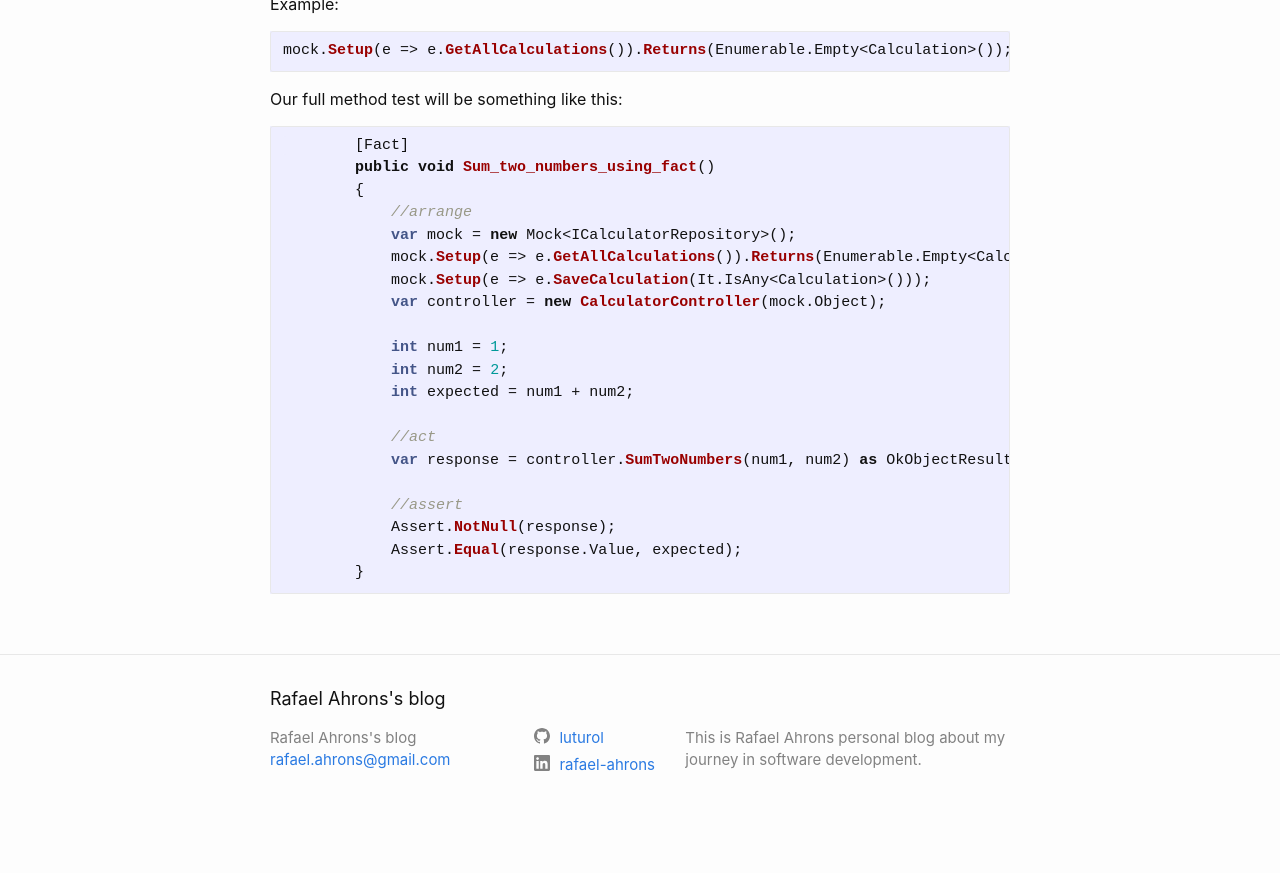
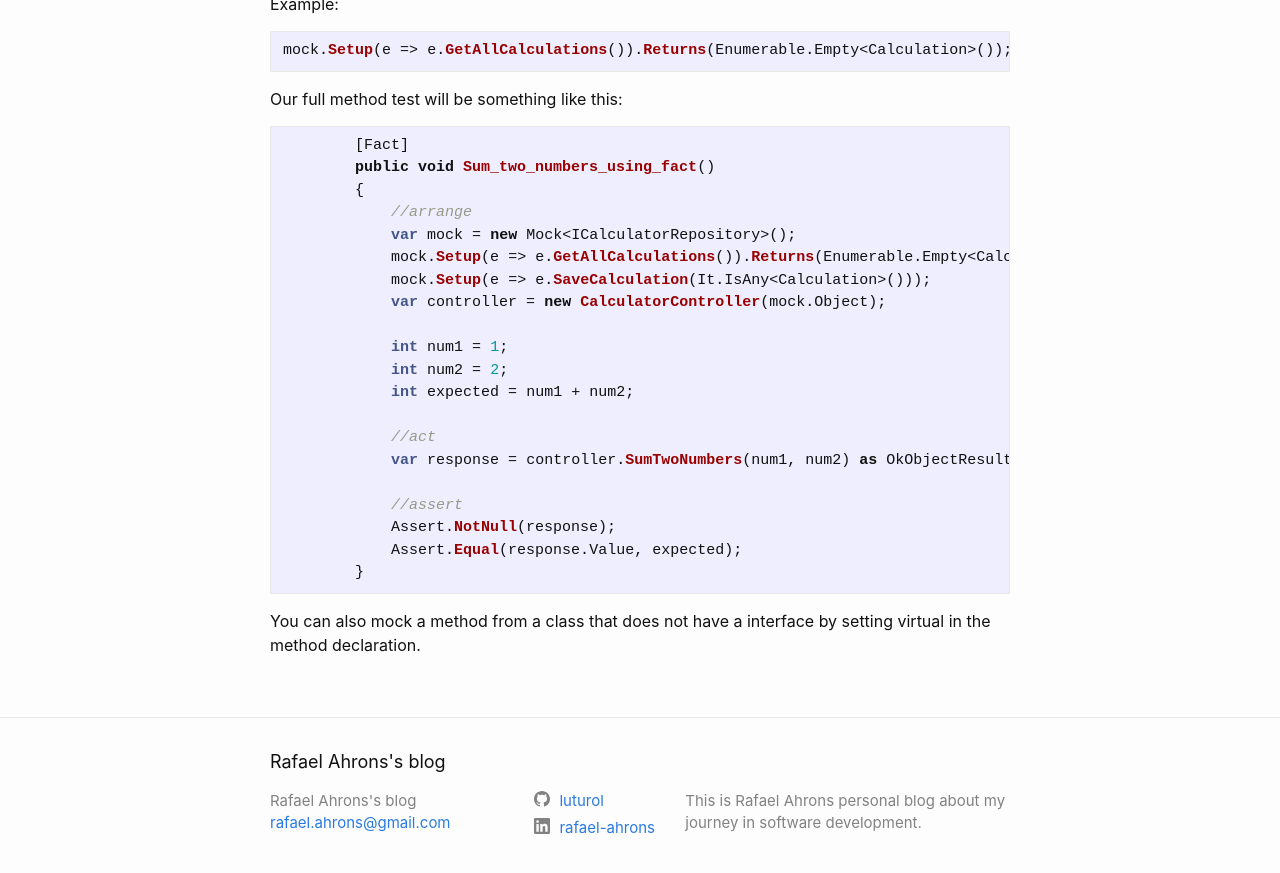
Before and after one commit to luturol/luturol.github.io, a Jekyll site: the page built from _posts/2021-05-15-Testing-with-Xunit.md, in a window 1280 px wide and 900 px high, scrolled down 5627 px. Shown: the top 873 px of the window. Built offline with Jekyll 4.4.1, drawn with Linux system fonts in a browser that asks for light colours; before the commit the page ends 6464 px from its top, so only the background shows below that.

Commit message:
Finished moq

````diff
--- a/_posts/2021-05-15-Testing-with-Xunit.md
+++ b/_posts/2021-05-15-Testing-with-Xunit.md
@@ -283,3 +283,5 @@ Our full method test will be something like this:
             Assert.Equal(response.Value, expected);
         }
 ```
+
+You can also mock a method from a class that does not have a interface by setting virtual in the method declaration.
````
